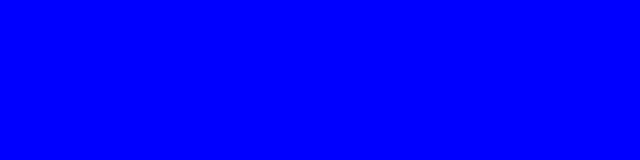
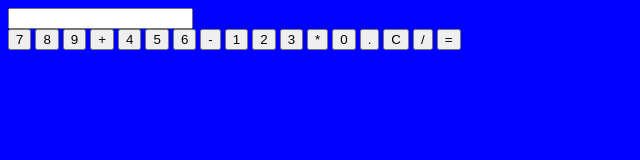
Before and after one commit to fouadtai/javascript, a plain HTML site: page index.html in a window 1280 px wide. Shown: the whole page, without its empty margins (0-640 px from the left). Drawn offline with Linux system fonts and the light colour scheme.

Commit message:
add number

```diff
--- a/index.html
+++ b/index.html
@@ -5,10 +5,39 @@
     <meta charset="UTF-8">
     <meta name="viewport" content="width=device-width, initial-scale=1.0">
     <title>Calculatrice</title>
-    <link rel="stylesheet" href="style.css" </head>
+    <link rel="stylesheet" href="style.css">
+</head>
 
 <body>
+    <div id="calculator">
+
+        <input type="text" id="display" readonly>
+        <div id="buttons">
+            <button class="number" onclick="appendToDisplay('7')">7 </button>
+            <button class="number" onclick="appendToDisplay('8')">8</button>
+            <button class="number" onclick="appendToDisplay('9')">9</button>
+            <button class="operation" onclick="appendToDisplay('+')">+</button>
+            <button class="number" onclick="appendToDisplay('4')">4</button>
+            <button class="number" onclick="appendToDisplay('5')">5</button>
+            <button class="number" onclick="appendToDisplay('6')">6</button>
+            <button class="number" onclick="appendToDisplay('-')">-</button>
+            <button class="number" onclick="appendToDisplay('1')">1</button>
+            <button class="number" onclick="appendToDisplay('2')">2</button>
+            <button class="number" onclick="appendToDisplay('3')">3</button>
+            <button class="number" onclick="appendToDisplay('*')">*</button>
+            <button class="number" onclick="appendToDisplay('0')">0</button>
+            <button class="number" onclick="appendToDisplay('.')">.</button>
+            <button class="clear" onclick="appendToDisplay()">C</button>
+            <button class="operation" onclick="appendToDisplay('/')">/</button>
+            <button class="equal" onclick="calculate()">=</button>
+
+
+        </div>
+    </div>
 
 </body>
 
+
+<script src="script.js"></script>
+
 </html>
```
